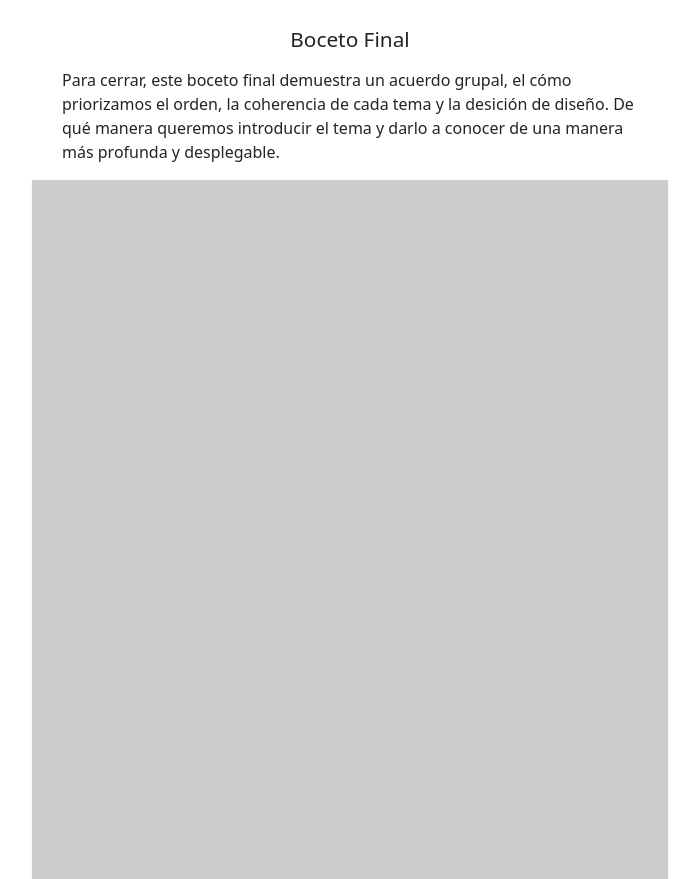
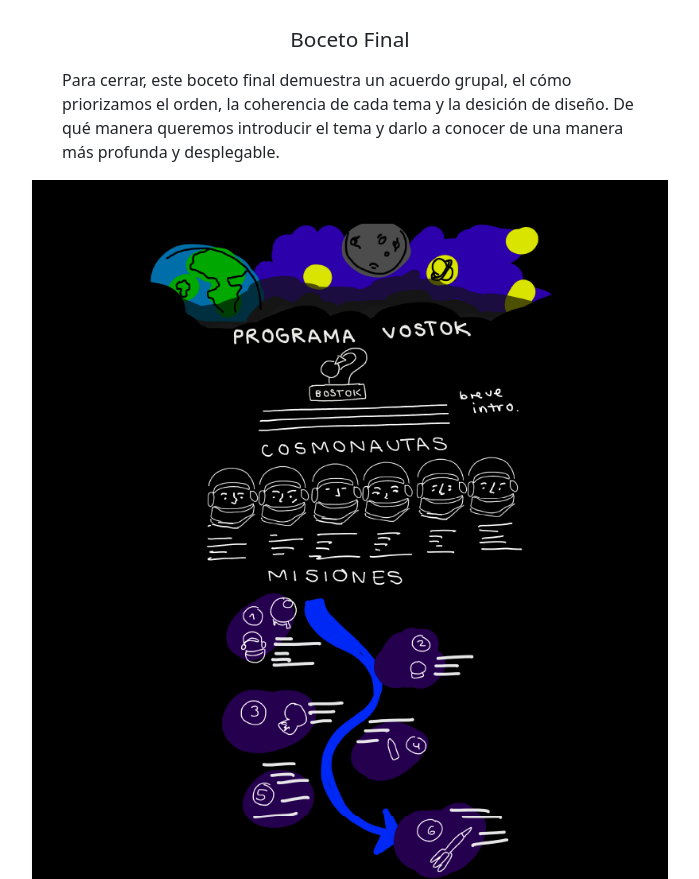
Before and after one commit to ProgramaVostok/clase-12, a plain HTML site: page index.html in a window 1280 px wide. Shown: the part 3540-4419 px from the top of the page, without its empty margins (290-989 px from the left). Drawn offline with nearby package versions, Linux system fonts and the light colour scheme.

Commit message:
Add files via upload

```diff
--- a/index.html
+++ b/index.html
@@ -152,7 +152,7 @@
                         </p>
                     </div>
                     <div class="col-sm-11 mx-auto">
-                        <img src="img/boceto.png" class="w-100 shadow-sm" />
+                        <img src="img/boceto7.png" class="w-100 shadow-sm" />
                     </div>
                 </div>
             </article>
```
Also changed, not shown: img/boceto7.png (added).
